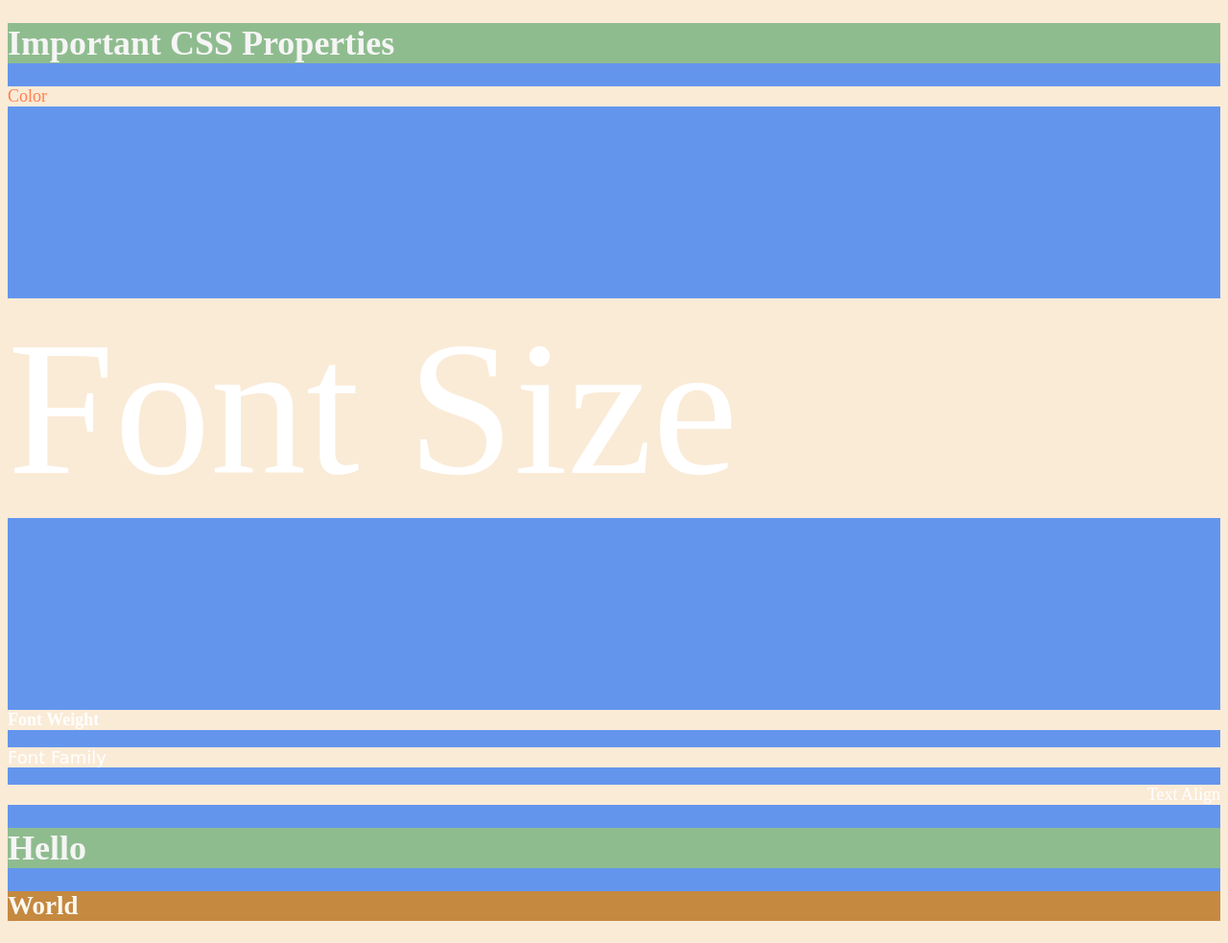
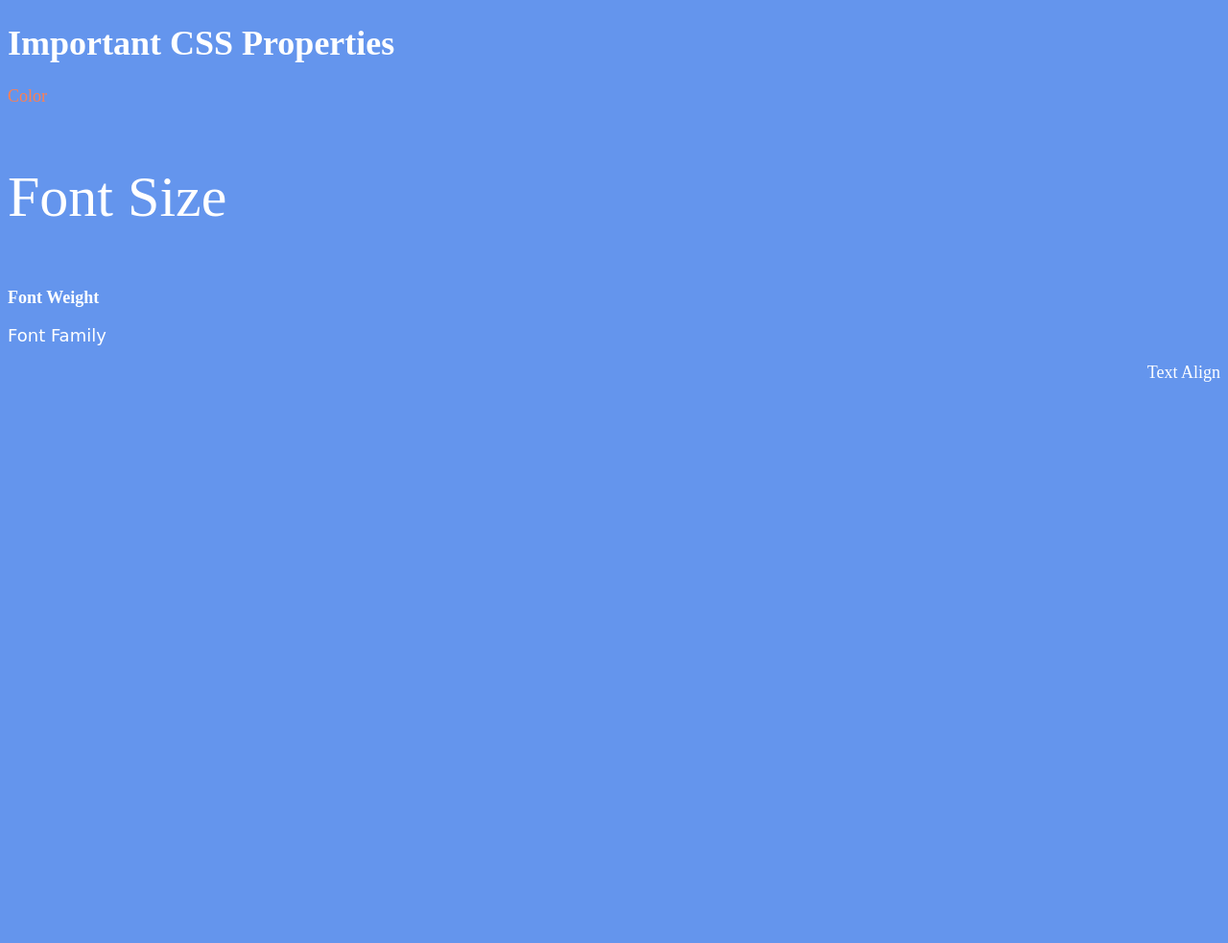
Before and after one commit to RicardoFrancodosSantos/CSSProperties, a plain HTML site: page index.html in a window 1280 px wide. Shown: the whole page at 96% size. After the commit the page ends 800 px from the top, so only its background shows below. Drawn offline with Linux system fonts and the light colour scheme.

Commit message:
feat: Change the the root (html element) font size to 30px

```diff
--- a/index.html
+++ b/index.html
@@ -7,7 +7,7 @@
   <style>
 
     html {
-      font-size: 100px;
+      font-size: 30px;
     }
 
     body {
@@ -52,46 +52,9 @@
   <!-- TODOs
 
 
-  5. Change the <p>Text Align</p> to right align.
   6. Change the the root (html element) font size to 30px -->
 </body>
 
 </html>
 <!DOCTYPE html>
 <html lang="en">
-
-<head>
-  <meta charset="UTF-8">
-  <title>Colors</title>
-  <style>
-    * {
-      background-color: antiquewhite;
-    }
-
-    h1{
-      color: whitesmoke;
-      background-color:darkseagreen
-    }
-
-    h2{
-      color: #FAF8F1;
-      background-color:#C58940
-    }
-
-
-
-  /* Write your CSS code here. */
-    /* 1. Make the background of the webpage "antiquewhite"
-    2. Make the h1 "whitesmoke"
-    3. Make the background of the h1 "darkseagreen"
-    4. Make the h2 #FAF8F1
-    5. Make the background of the h2 "#C58940" */
-  </style>
-</head>
-
-<body>
-  <h1>Hello</h1>
-  <h2>World</h2>
-</body>
-
-</html>
```
